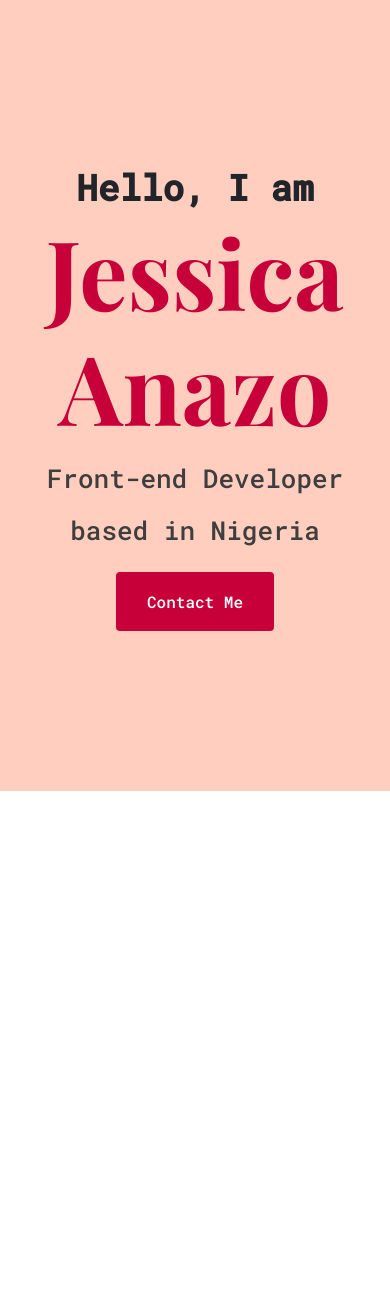
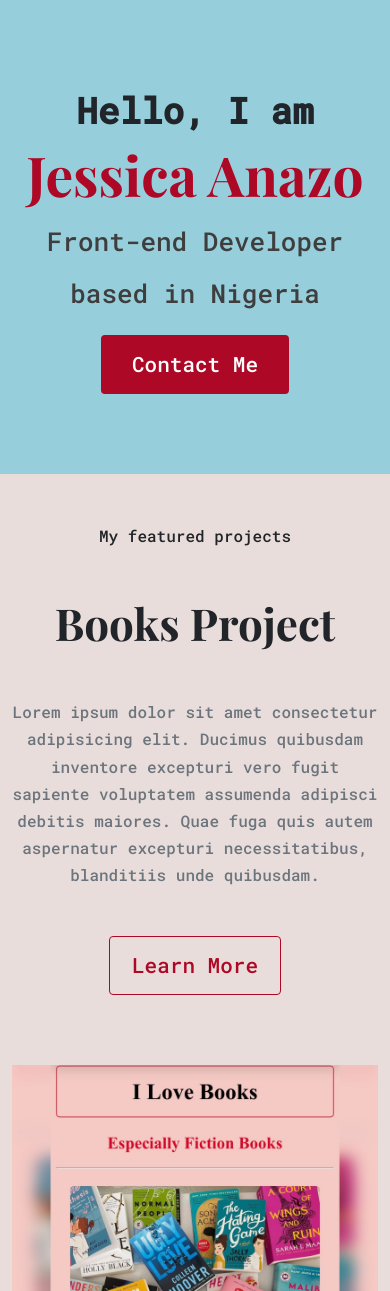
Before and after one commit to jessicaanazo/my-portfolio, a plain HTML site: page index.html in a window 390 px wide. Shown: the top 1291 px of the page. Before the commit the page ends 844 px from the top, so only its background shows below. Drawn offline with nearby package versions, Linux system fonts and the light colour scheme.

Commit message:
Integrated homepage content design

```diff
--- a/index.html
+++ b/index.html
@@ -21,6 +21,51 @@
   <a href="http://" class="btn btn-branding">Contact Me</a>
 </div>
 </div>
+ <p class="text-center m-5">My featured projects</p>
+<div class="container">
+
+  <div class="row">
+<div class="col-lg-6  order-2 order-lg-1">
+<img src="imgs/books.jpg" class="img-fluid mb-5" alt="">
+</div>
+
+    <div class="col-lg-6 order-1 order-lg-2">
+      <div class="project-description">
+<h2 class="mb-5">Books Project</h2>
+<p class="mb-5 text-muted">Lorem ipsum dolor sit amet consectetur adipisicing elit. Ducimus quibusdam inventore excepturi vero fugit sapiente voluptatem assumenda adipisci debitis maiores. Quae fuga quis autem aspernatur excepturi necessitatibus, blanditiis unde quibusdam.</p>
+<a href="http://" class="btn btn-branding-outline">Learn More</a>
+</div>
+  </div>
+</div>
+
+ <div class="row">
+    <div class="col-lg-6">
+      <div class="project-description">
+<h2 class="mb-5">Weather App</h2>
+<p class="mb-5 text-muted">Lorem ipsum dolor sit amet consectetur adipisicing elit. Ducimus quibusdam inventore excepturi vero fugit sapiente voluptatem assumenda adipisci debitis maiores. Quae fuga quis autem aspernatur excepturi necessitatibus, blanditiis unde quibusdam.</p>
+<a href="http://" class="btn btn-branding-outline">Learn More</a>
+</div>
+  </div>
+  <div class="col-lg-6 ">
+<img src="imgs/weather.jpg" class="img-fluid mb-5" alt="">
+</div>
+</div>
+
+  <div class="row">
+<div class="col-lg-6  order-2 order-lg-1">
+<img src="imgs/books.jpg" class="img-fluid" alt="">
+</div>
+
+    <div class="col-lg-6 order-1 order-lg-2">
+      <div class="project-description">
+<h2 class="mb-5">Books Project</h2>
+<p class="mb-5 text-muted">Lorem ipsum dolor sit amet consectetur adipisicing elit. Ducimus quibusdam inventore excepturi vero fugit sapiente voluptatem assumenda adipisci debitis maiores. Quae fuga quis autem aspernatur excepturi necessitatibus, blanditiis unde quibusdam.</p>
+<a href="http://" class="btn btn-branding-outline">Learn More</a>
+</div>
+  </div>
+</div>
+
+</div>
 <script src="https://cdn.jsdelivr.net/npm/bootstrap@5.2.2/dist/js/bootstrap.bundle.min.js" integrity="sha384-OERcA2EqjJCMA+/3y+gxIOqMEjwtxJY7qPCqsdltbNJuaOe923+mo//f6V8Qbsw3" crossorigin="anonymous"></script>
 </body>
 </html>
--- a/styles/portfolio.css
+++ b/styles/portfolio.css
@@ -1,11 +1,12 @@
 :root {
-    --branding-color: #c70039;
-    --secondary-color: #ffcebe;
+    --branding-color: #ad0927;
+    --secondary-color: #97cedb;
     --heading-font-family: "playfair Display", serif;
     --default-font-family: "Roboto Mono", monospace;
 }
 body {
     font-family: var(--default-font-family);
+    background-color: #e9dddb;
 }
 h1, h2, h3, h4, h5, h6{
     font-family: var(--heading-font-family);
@@ -13,11 +14,17 @@ h1, h2, h3, h4, h5, h6{
 
 }
 h1 {
-    font-size: 96px;
+    font-size: 55px;
+    line-height: 1.2;
     color: var(--branding-color);
+}
+h2 {
+    font-size: 64px;
 }
 p {
      font-weight: normal;
+     font-size: 16px;
+     line-height: 1.7;
 }
 .hero {
     background-color: var(--secondary-color);
@@ -40,6 +47,33 @@ p {
     background-color: var(--branding-color);
     border-radius: 4px;
     color: white;
+    font-size: 21px;
     line-height: 27px;
     padding: 15px 30px;
 }
+.btn-branding-outline {
+    border: 1px solid var(--branding-color);
+    border-radius: 4px;
+    color: var(--branding-color);
+     font-size: 21px;
+    line-height: 27px;
+    padding: 15px 22px;
+}
+.project-description {
+    padding: 120px 60px;
+}
+@media (max-width: 960px) {
+   .hero {
+    padding: 80px 20px;
+}
+    img {
+        padding: 70px 0;
+    }
+    h2 {
+        font-size: 44px;
+
+    } .project-description {
+        padding: 0;
+        text-align: center;
+    }
+}
```
Also changed, not shown: imgs/books.jpg (added), imgs/weather.jpg (added).
